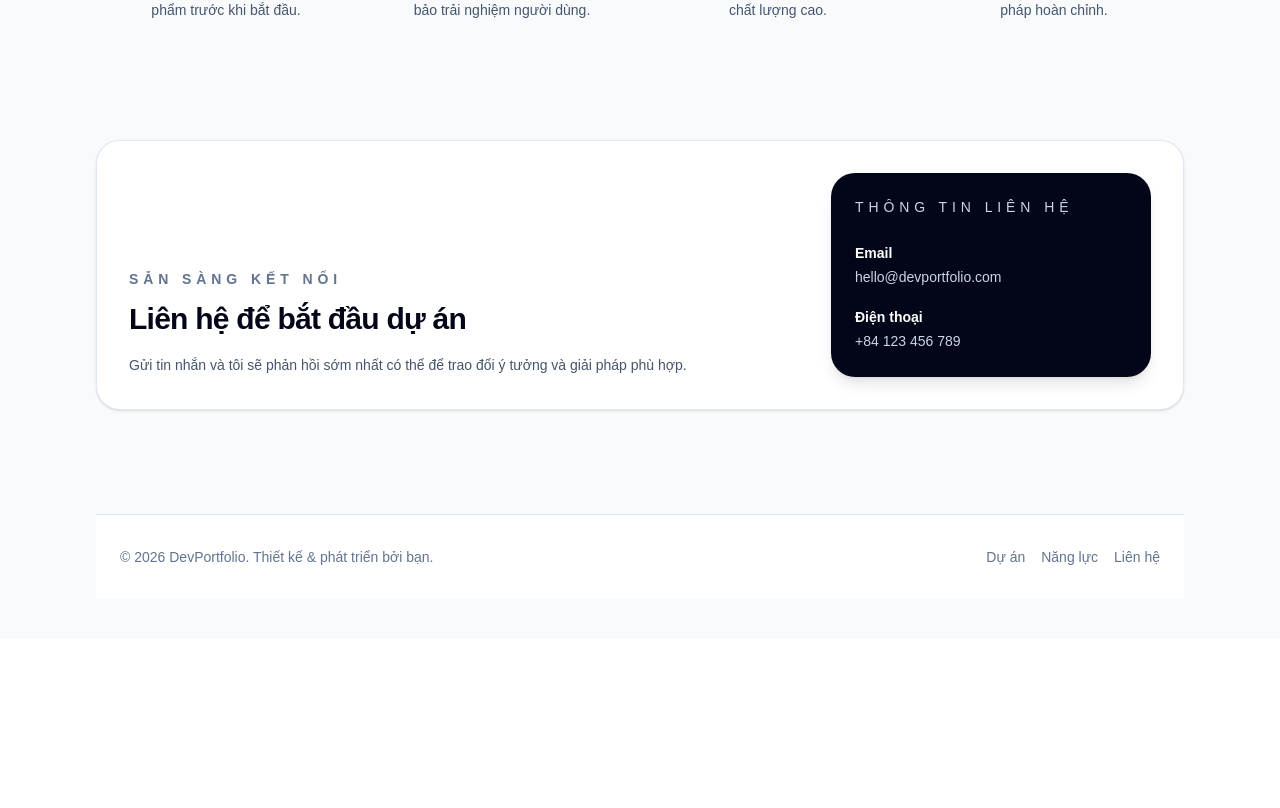
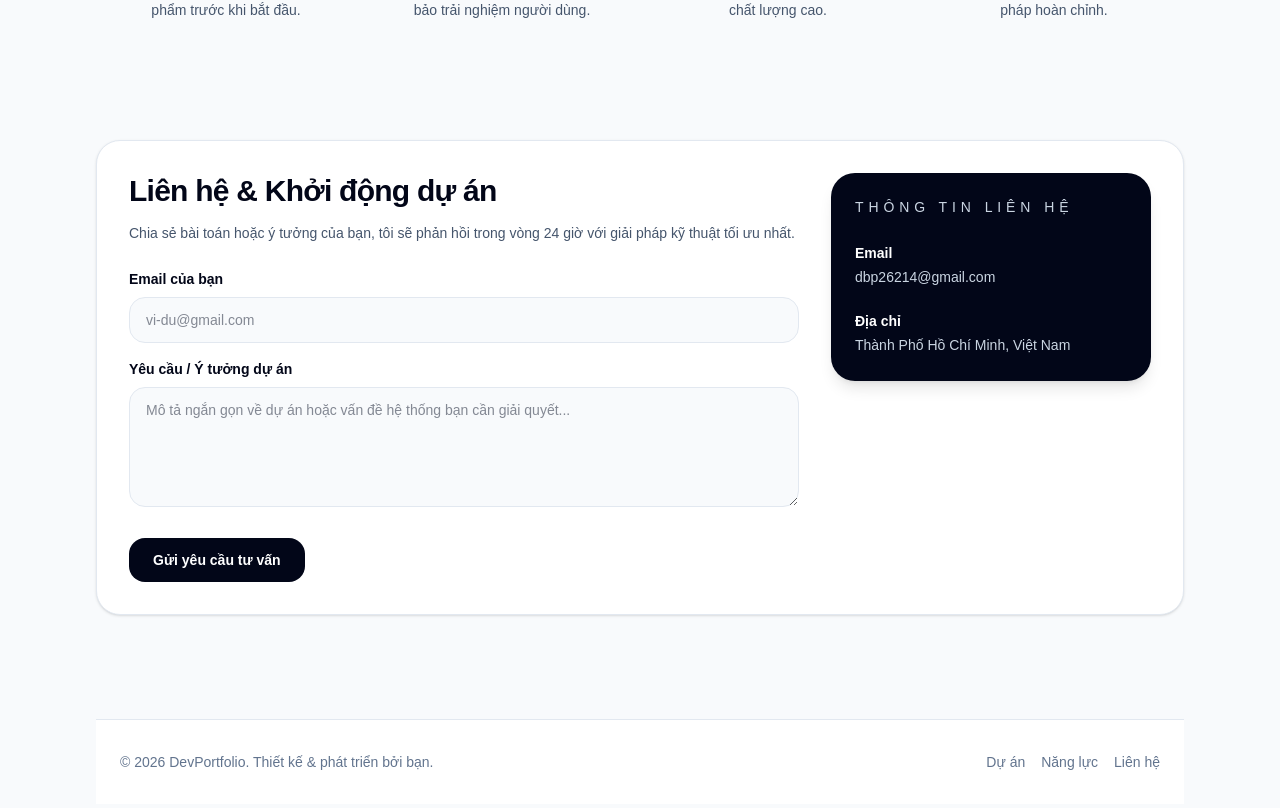
Before and after one commit to DBPCod/Portfolio, a Next.js app in the folder portfolio/: page /dashboard in a window 1280 px wide. Shown: the part 2491-3299 px from the top of the page. Before the commit the page ends 3130 px from the top, so only its background shows below. Built offline with nearby package versions, Linux system fonts and the light colour scheme.

Commit message:
fix: sửa giao diện liên hệ

```diff
--- a/portfolio/app/dashboard/_component/Contact.tsx
+++ b/portfolio/app/dashboard/_component/Contact.tsx
@@ -1,22 +1,51 @@
 export default function Contact() {
   return (
     <section id="contact" className="mt-20 rounded-3xl border border-slate-200 bg-white p-8 shadow-sm">
-      <div className="grid gap-5 md:grid-cols-[1fr_320px] md:items-end">
-        <div>
-          <p className="text-sm font-semibold uppercase tracking-[0.35em] text-slate-500">Sẵn sàng kết nối</p>
-          <h2 className="mt-3 text-3xl font-semibold tracking-tight text-slate-950">Liên hệ để bắt đầu dự án</h2>
-          <p className="mt-4 max-w-xl text-sm leading-6 text-slate-600">Gửi tin nhắn và tôi sẽ phản hồi sớm nhất có thể để trao đổi ý tưởng và giải pháp phù hợp.</p>
+      <div className="flex flex-col gap-8 lg:flex-row lg:items-start">
+        <div className="flex flex-col flex-1 gap-6">
+          <div>
+            <h3 className="text-3xl font-semibold tracking-tight text-slate-950">Liên hệ & Khởi động dự án</h3>
+            <p className="mt-3 max-w-2xl text-sm leading-6 text-slate-600">
+              Chia sẻ bài toán hoặc ý tưởng của bạn, tôi sẽ phản hồi trong vòng 24 giờ với giải pháp kỹ thuật tối ưu nhất.
+            </p>
+          </div>
+
+          <div className="flex flex-col gap-4">
+            <div className="space-y-2">
+              <p className="text-sm font-semibold text-slate-950">Email của bạn</p>
+              <input
+                type="email"
+                placeholder="vi-du@gmail.com"
+                className="w-full rounded-2xl border border-slate-200 bg-slate-50 px-4 py-3 text-sm text-slate-900 outline-none transition focus:border-slate-400 focus:ring-2 focus:ring-slate-200"
+              />
+            </div>
+            <div className="space-y-2">
+              <p className="text-sm font-semibold text-slate-950">Yêu cầu / Ý tưởng dự án</p>
+              <textarea
+                rows={4}
+                placeholder="Mô tả ngắn gọn về dự án hoặc vấn đề hệ thống bạn cần giải quyết..."
+                className="min-h-[120px] w-full rounded-2xl border border-slate-200 bg-slate-50 px-4 py-3 text-sm text-slate-900 outline-none transition focus:border-slate-400 focus:ring-2 focus:ring-slate-200"
+              />
+            </div>
+          </div>
+
+          <div>
+            <button className="inline-flex items-center justify-center rounded-2xl bg-slate-950 px-6 py-3 text-sm font-semibold text-white transition hover:bg-slate-800">
+              Gửi yêu cầu tư vấn
+            </button>
+          </div>
         </div>
-        <div className="rounded-3xl bg-slate-950 p-6 text-white shadow-lg">
+
+        <div className="w-full rounded-3xl bg-slate-950 p-6 text-white shadow-lg lg:w-[320px]">
           <p className="text-sm uppercase tracking-[0.35em] text-slate-300">Thông tin liên hệ</p>
-          <div className="mt-6 space-y-4 text-sm leading-6">
+          <div className="mt-6 space-y-5 text-sm leading-6">
             <div>
-              <p className="font-semibold">Email</p>
-              <p className="text-slate-300">hello@devportfolio.com</p>
+              <p className="font-semibold text-white">Email</p>
+              <p className="text-slate-300">dbp26214@gmail.com</p>
             </div>
             <div>
-              <p className="font-semibold">Điện thoại</p>
-              <p className="text-slate-300">+84 123 456 789</p>
+              <p className="font-semibold text-white">Địa chỉ</p>
+              <p className="text-slate-300">Thành Phố Hồ Chí Minh, Việt Nam</p>
             </div>
           </div>
         </div>
```
